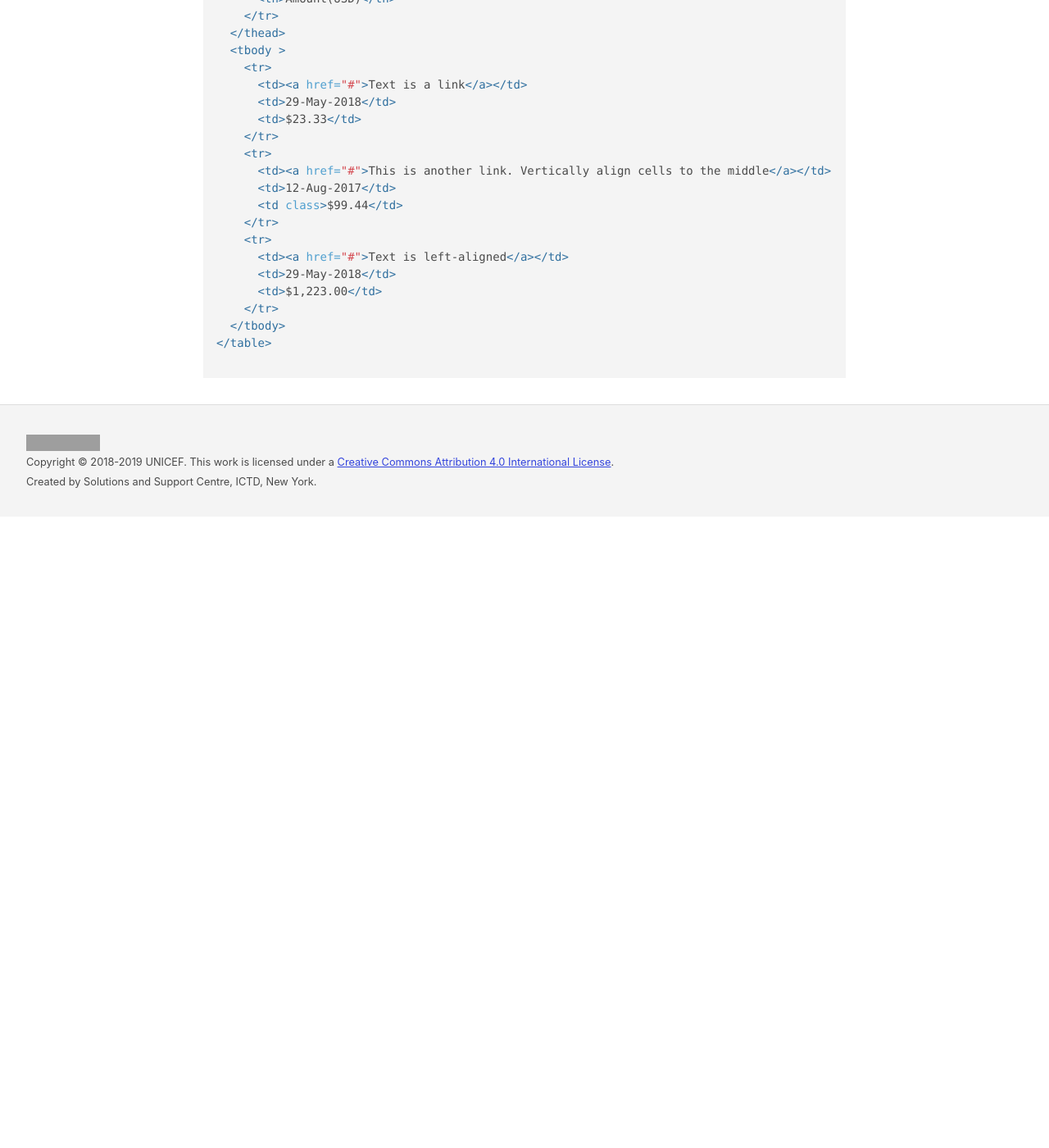
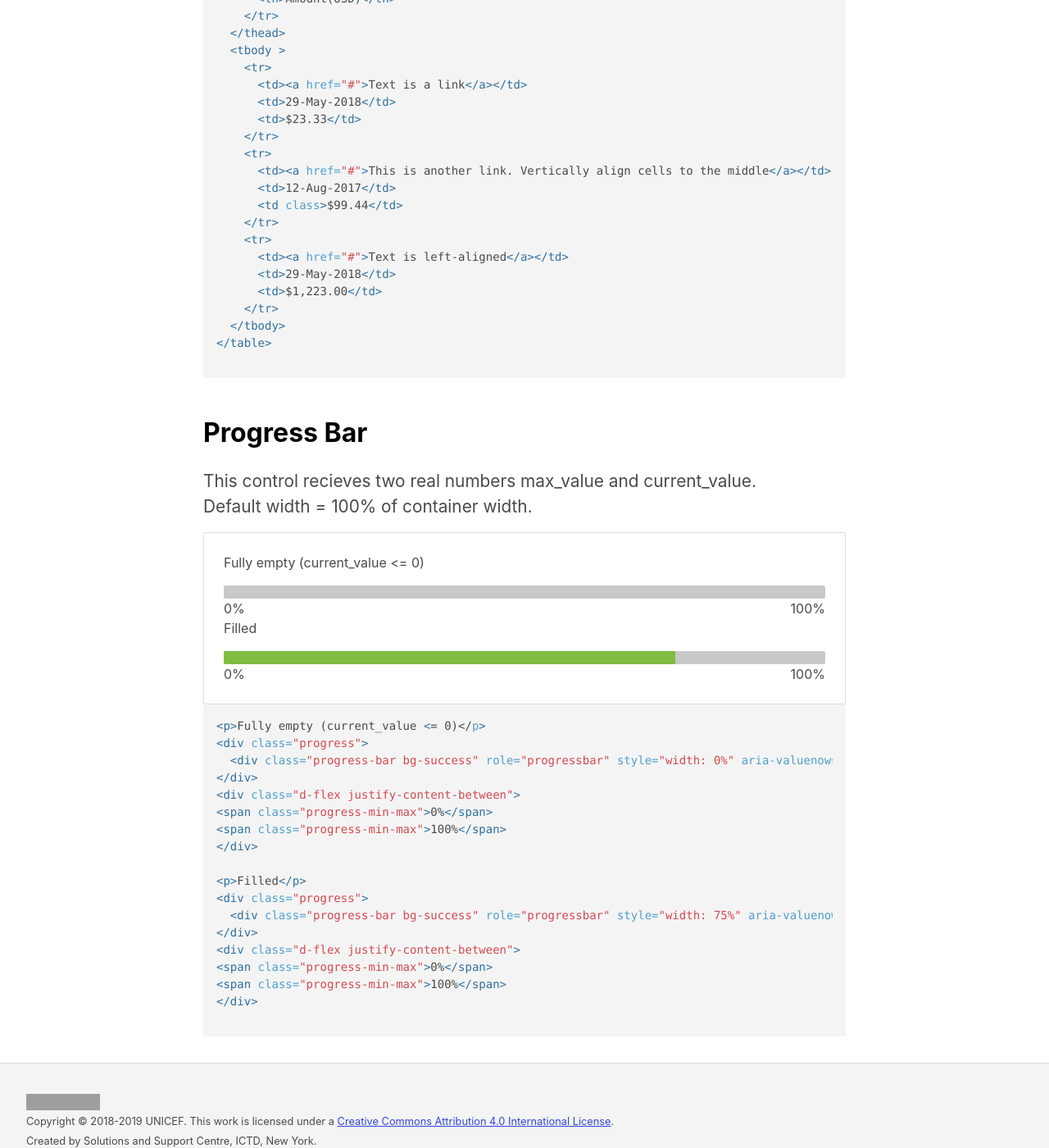
Before and after one commit to unicef/design-system, a Jekyll site: the page built from developer-docs.md, in a window 1280 px wide and 1400 px high, scrolled down 17316 px. Shown: the whole window at 82% size. Built offline with Jekyll 4.4.1, drawn with Linux system fonts in a browser that asks for light colours; nearby versions of some CDN libraries; before the commit the page ends 17946 px from its top, so only the background shows below that; grey boxes are pictures that could not be loaded.

Commit message:
Added new Progress bar

```diff
--- a/developer-docs.md
+++ b/developer-docs.md
@@ -617,3 +617,29 @@ List group with a button:
 </table>
 {% endcapture %}
 {% include example.html content=example %}
+
+## Progress Bar
+
+This control recieves two real numbers max_value and current_value.
+Default width = 100% of container width.
+{% capture example %}
+<p>Fully empty (current_value <= 0)</p>
+<div class="progress">
+  <div class="progress-bar bg-success" role="progressbar" style="width: 0%" aria-valuenow="50" aria-valuemin="0" aria-valuemax="100"></div>
+</div>
+<div class="d-flex justify-content-between">
+<span class="progress-min-max">0%</span>
+<span class="progress-min-max">100%</span>
+</div>
+
+<p>Filled</p>
+<div class="progress">
+  <div class="progress-bar bg-success" role="progressbar" style="width: 75%" aria-valuenow="50" aria-valuemin="0" aria-valuemax="100"></div>
+</div>
+<div class="d-flex justify-content-between">
+<span class="progress-min-max">0%</span>
+<span class="progress-min-max">100%</span>
+</div>
+
+{% endcapture %}
+{% include example.html content=example %}
```
Also changed, not shown: scss/_tables.scss (+14 -0 lines).
